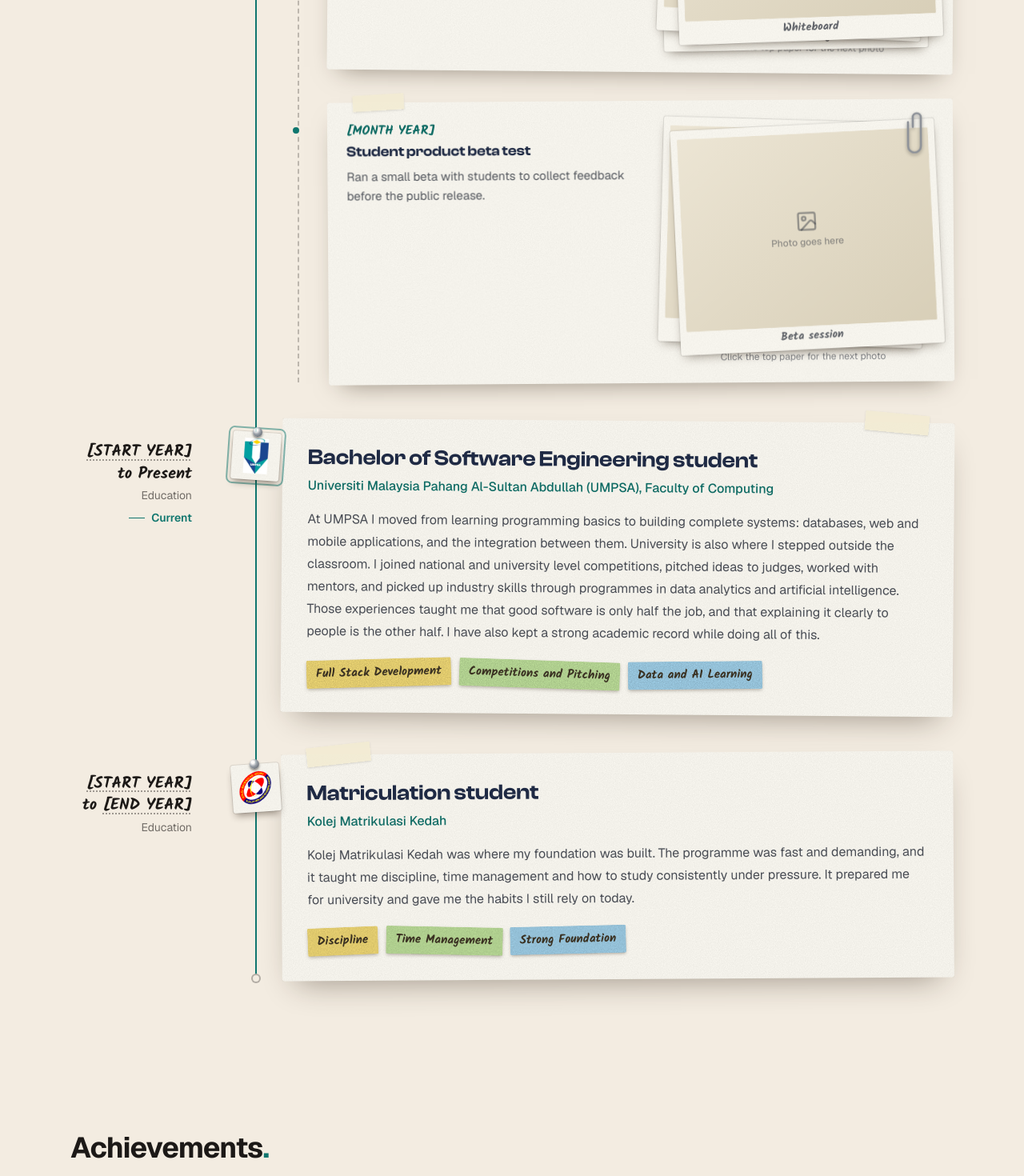
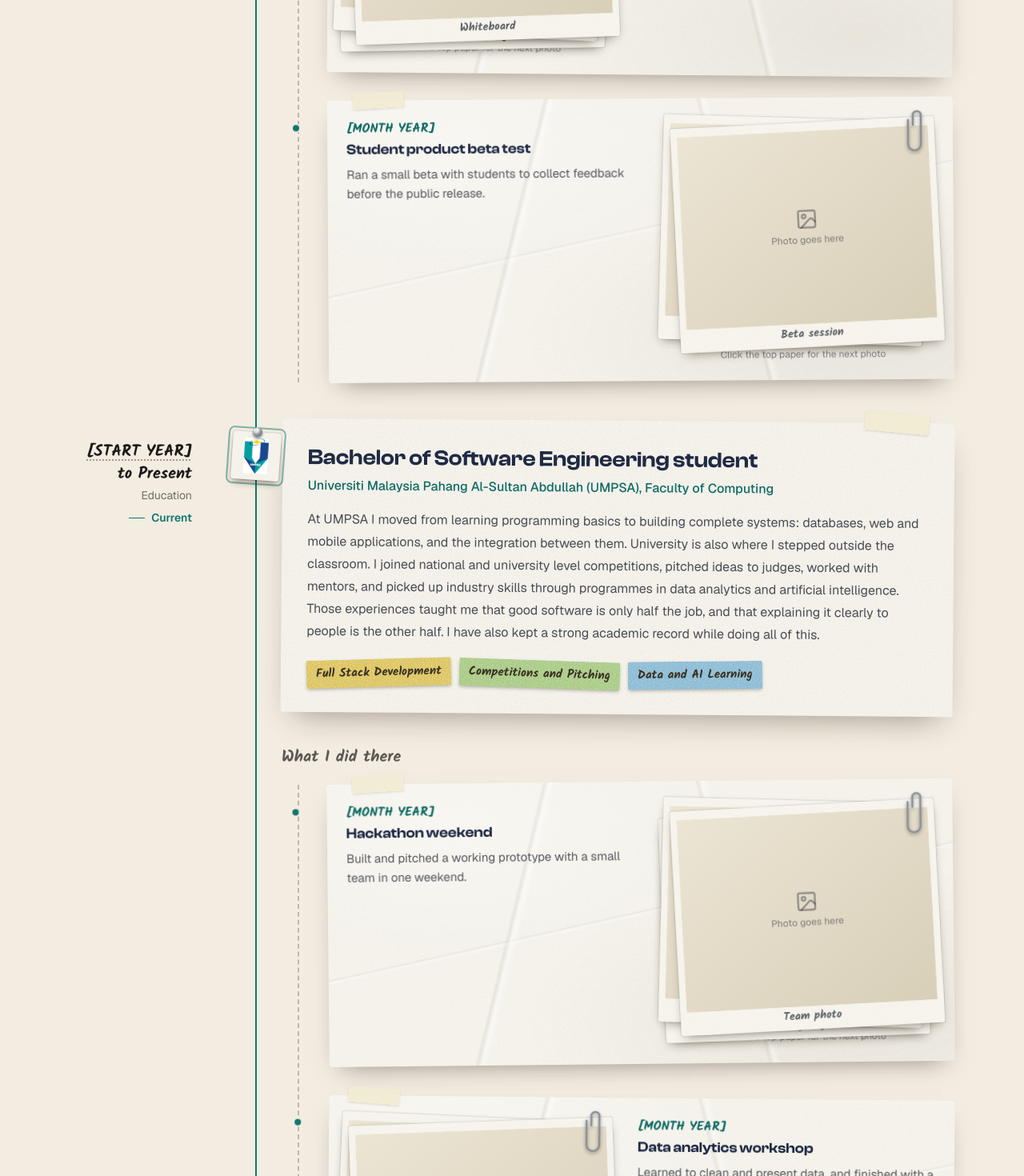
Before and after one commit to muhdammar-azizan/muhdammar-azizan-portfolio, a Next.js app: page / in a window 1280 px wide. Shown: the part 3780-5250 px from the top of the page at 80% size. Built offline with nearby package versions, Linux system fonts and the light colour scheme.

Commit message:
Make activity papers lightly creased, unfold left to right, alternate photo sides and add them to every journey entry

```diff
--- a/src/app/globals.css
+++ b/src/app/globals.css
@@ -167,6 +167,16 @@ html.theme-switching *::after {
   }
 }
 
+/* Light creases for a sheet that has been folded and opened again. Kept faint on purpose. */
+.paper-creases {
+  background-image:
+    linear-gradient(104deg, transparent 31%, rgba(60, 40, 15, 0.07) 31.4%, rgba(255, 255, 255, 0.45) 32%, transparent 33%),
+    linear-gradient(76deg, transparent 63%, rgba(60, 40, 15, 0.06) 63.4%, rgba(255, 255, 255, 0.4) 64%, transparent 65%),
+    linear-gradient(168deg, transparent 47%, rgba(60, 40, 15, 0.05) 47.3%, rgba(255, 255, 255, 0.35) 47.8%, transparent 48.6%),
+    radial-gradient(ellipse at 20% 15%, rgba(255, 255, 255, 0.35), transparent 40%),
+    radial-gradient(ellipse at 85% 85%, rgba(90, 60, 25, 0.07), transparent 45%);
+}
+
 /* ---------- Achievements (cork board) ---------- */
 
 .cork {
--- a/src/components/journey/ActivityTimeline.tsx
+++ b/src/components/journey/ActivityTimeline.tsx
@@ -25,22 +25,42 @@ export default function ActivityTimeline({ activities }: { activities: Activity[
       <p className="mb-5 font-hand text-xl font-bold text-foreground/70">What I did there</p>
 
       <ol className="ml-3 flex flex-col gap-9 border-l-2 border-dashed border-foreground/25 pl-6 sm:ml-5 sm:pl-9">
-        {activities.map((activity, index) => (
+        {activities.map((activity, index) => {
+          // Photos sit on the right for the first activity, then on the left, and so on.
+          const flipped = index % 2 === 1;
+          return (
             <motion.li
               key={activity.title}
               className="relative"
-            initial={{ opacity: 0, y: 44, rotate: PAPER_TILTS[index % PAPER_TILTS.length] * 3 }}
-            whileInView={{ opacity: 1, y: 0, rotate: PAPER_TILTS[index % PAPER_TILTS.length] }}
+              // The paper unfolds from its left edge to the right, like a folded sheet being opened.
+              style={{ transformPerspective: 1100, originX: 0 }}
+              initial={{ opacity: 0, rotateY: -88, rotate: PAPER_TILTS[index % PAPER_TILTS.length] }}
+              whileInView={{ opacity: 1, rotateY: 0, rotate: PAPER_TILTS[index % PAPER_TILTS.length] }}
               viewport={{ once: true, margin: "0px 0px -80px 0px" }}
-            transition={{ duration: 0.6, ease: [0.32, 0.72, 0, 1] }}
+              transition={{ duration: 0.8, ease: [0.32, 0.72, 0, 1] }}
             >
               {/* Dot on the dashed line */}
               <span
                 aria-hidden="true"
                 className="absolute top-7 -left-[33px] h-3 w-3 rounded-full border-2 border-background bg-accent sm:-left-[45px]"
               />
-            <article className="relative grid gap-5 rounded-[3px] bg-[#fdfbf4] p-5 text-[#2a2f3a] shadow-[0_14px_30px_-16px_rgba(40,25,10,0.5)] sm:grid-cols-[minmax(0,1fr)_minmax(0,330px)] sm:gap-8 sm:p-6">
+              <article
+                className={`relative grid gap-5 rounded-[3px] bg-[#fdfbf4] p-5 text-[#2a2f3a] shadow-[0_14px_30px_-16px_rgba(40,25,10,0.5)] sm:gap-8 sm:p-6 ${
+                  flipped ? "sm:grid-cols-[minmax(0,330px)_minmax(0,1fr)]" : "sm:grid-cols-[minmax(0,1fr)_minmax(0,330px)]"
+                }`}
+              >
                 <span aria-hidden="true" className="paper-grain pointer-events-none absolute inset-0 opacity-30 mix-blend-multiply" />
+                {/* Light creases, so the sheet looks lightly crumpled */}
+                <span aria-hidden="true" className="paper-creases pointer-events-none absolute inset-0 rounded-[3px]" />
+                {/* Shade on the folds that fades while the paper opens */}
+                <motion.span
+                  aria-hidden="true"
+                  className="pointer-events-none absolute inset-0 rounded-[3px] bg-gradient-to-r from-black/30 via-black/10 to-transparent"
+                  initial={{ opacity: 1 }}
+                  whileInView={{ opacity: 0 }}
+                  viewport={{ once: true, margin: "0px 0px -80px 0px" }}
+                  transition={{ duration: 0.9, ease: "easeOut" }}
+                />
                 {/* Small piece of tape */}
                 <span
                   aria-hidden="true"
@@ -51,10 +71,11 @@ export default function ActivityTimeline({ activities }: { activities: Activity[
                   <h4 className="mt-0.5 font-clash text-lg font-semibold leading-snug text-[#1f2a44]">{activity.title}</h4>
                   <p className="mt-1.5 text-[15px] leading-relaxed text-[#2a2f3a]/80">{activity.detail}</p>
                 </div>
-              <PaperStack photos={activity.photos} />
+                <PaperStack photos={activity.photos} flipped={flipped} />
               </article>
             </motion.li>
-        ))}
+          );
+        })}
       </ol>
     </div>
   );
@@ -62,7 +83,7 @@ export default function ActivityTimeline({ activities }: { activities: Activity[
 
 type Sheet = { id: number; photo: Activity["photos"][number] };
 
-function PaperStack({ photos }: { photos: Activity["photos"] }) {
+function PaperStack({ photos, flipped }: { photos: Activity["photos"]; flipped: boolean }) {
   // The stack is a queue: the front sheet is pulled out and a copy goes to the back, so it never runs out.
   const nextId = useRef(photos.length);
   const [sheets, setSheets] = useState<Sheet[]>(() => photos.map((photo, id) => ({ id, photo })));
@@ -74,7 +95,7 @@ function PaperStack({ photos }: { photos: Activity["photos"] }) {
   };
 
   return (
-    <div className="relative w-full max-w-[330px] sm:justify-self-end">
+    <div className={`relative w-full max-w-[330px] ${flipped ? "sm:order-first sm:justify-self-start" : "sm:justify-self-end"}`}>
       <div className="relative aspect-[4/3.4] w-full">
         <AnimatePresence initial={false}>
           {sheets.slice(0, VISIBLE).map(({ id, photo }, depth) => {
--- a/src/lib/site.ts
+++ b/src/lib/site.ts
@@ -304,6 +304,21 @@ export const journey: JourneyEntry[] = [
     story:
       "At UMPSA I moved from learning programming basics to building complete systems: databases, web and mobile applications, and the integration between them. University is also where I stepped outside the classroom. I joined national and university level competitions, pitched ideas to judges, worked with mentors, and picked up industry skills through programmes in data analytics and artificial intelligence. Those experiences taught me that good software is only half the job, and that explaining it clearly to people is the other half. I have also kept a strong academic record while doing all of this.",
     highlights: ["Full Stack Development", "Competitions and Pitching", "Data and AI Learning"],
+    // TODO: dummy activities. Replace with the real ones.
+    activities: [
+      {
+        date: "[MONTH YEAR]",
+        title: "Hackathon weekend",
+        detail: "Built and pitched a working prototype with a small team in one weekend.",
+        photos: [{ caption: "Team photo" }, { caption: "Pitching" }, { caption: "Prize giving" }],
+      },
+      {
+        date: "[MONTH YEAR]",
+        title: "Data analytics workshop",
+        detail: "Learned to clean and present data, and finished with a small dashboard.",
+        photos: [{ caption: "Workshop" }, { caption: "Group work" }],
+      },
+    ],
   },
   {
     kind: "education",
@@ -317,6 +332,15 @@ export const journey: JourneyEntry[] = [
     story:
       "Kolej Matrikulasi Kedah was where my foundation was built. The programme was fast and demanding, and it taught me discipline, time management and how to study consistently under pressure. It prepared me for university and gave me the habits I still rely on today.",
     highlights: ["Discipline", "Time Management", "Strong Foundation"],
+    // TODO: dummy activities. Replace with the real ones.
+    activities: [
+      {
+        date: "[MONTH YEAR]",
+        title: "College programme or club",
+        detail: "A short note about something you took part in at the college.",
+        photos: [{ caption: "With friends" }, { caption: "On the day" }],
+      },
+    ],
   },
 ];
 
```
Lines whose indentation alone changed are shown as unchanged.
